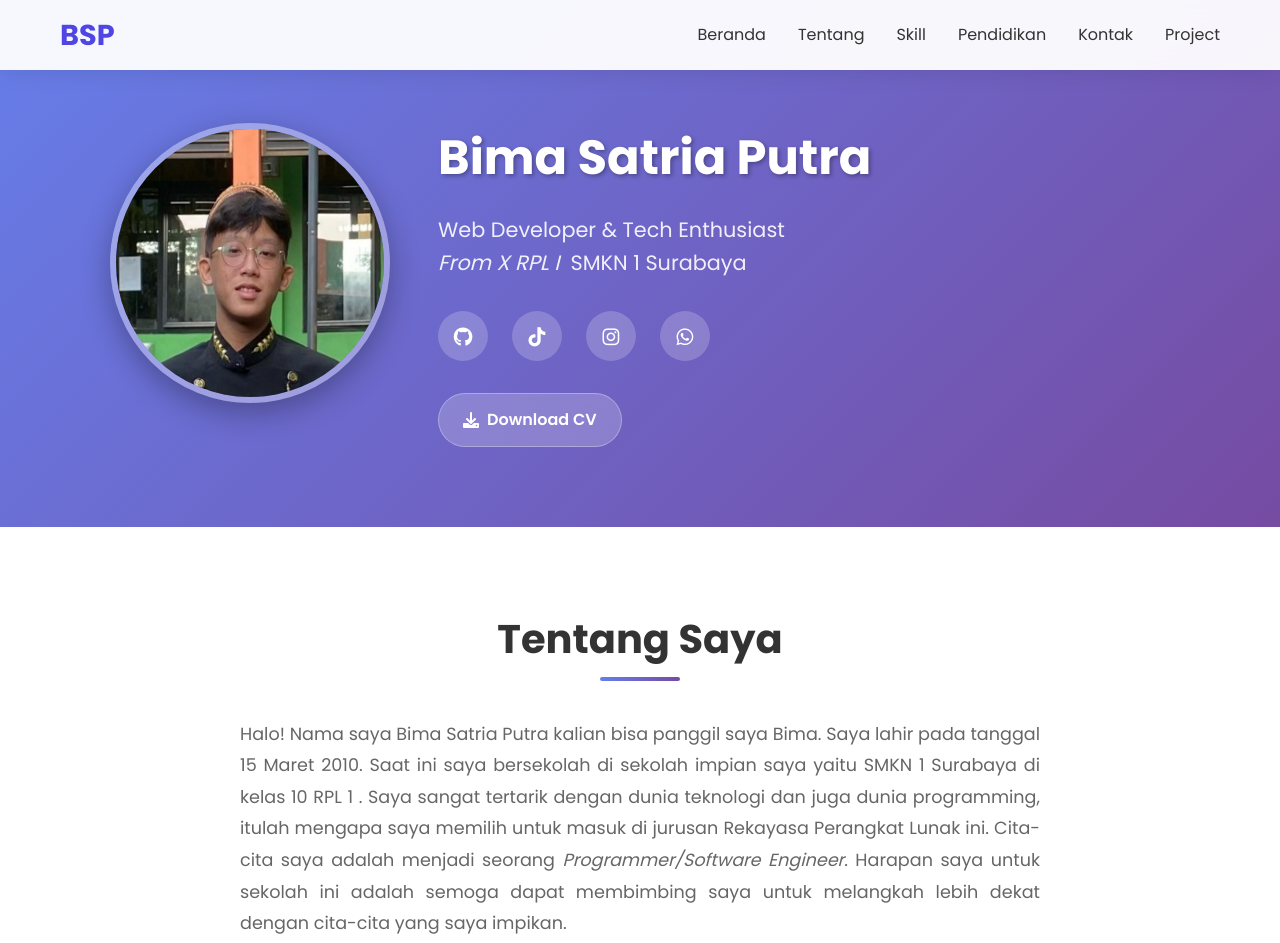
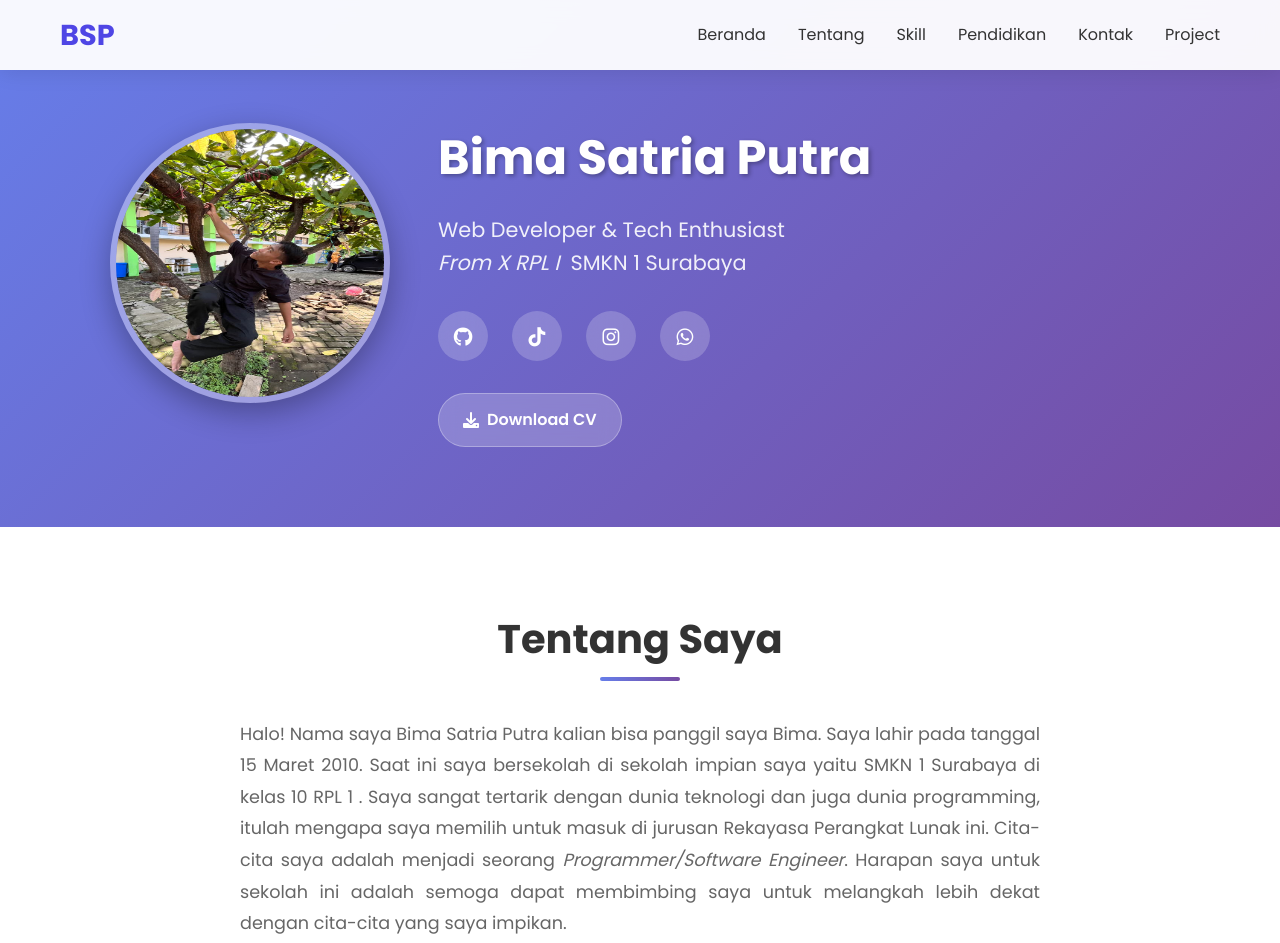
Before and after one commit to bimaak15/bsp-portofolio, a plain HTML site: page index.html in a window 1280 px wide. Shown: the top 943 px of the page. Drawn offline with Linux system fonts and the light colour scheme.

Commit message:
editing images at hero section

```diff
--- a/index.html
+++ b/index.html
@@ -32,7 +32,7 @@
             <div class="hero-container hero-row">
                 <div class="hero-left">
                     <div class="profile-image large">
-                        <img src="images/bimajawa2.jpg" alt="Foto Profil Bima Satria Putra">
+                        <img src="images/bima tergantung.jpg" alt="Foto Profil Bima Satria Putra">
                     </div>
                 </div>
                 <div class="hero-right">
```
